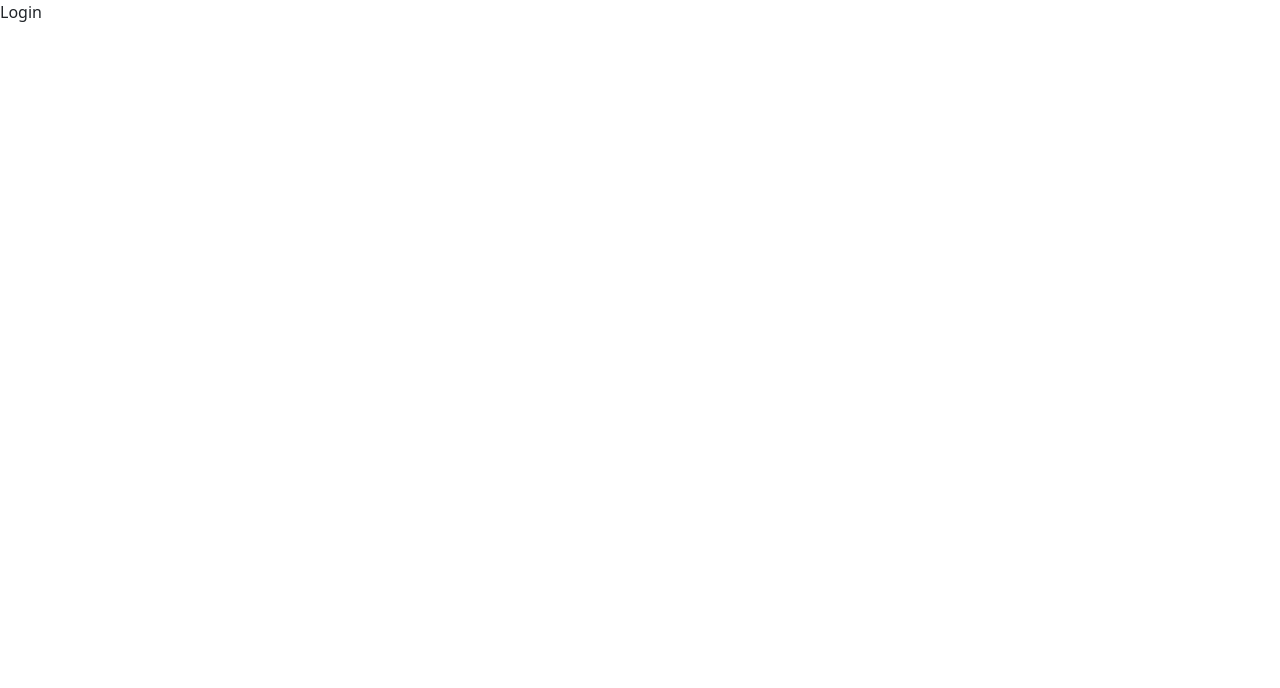
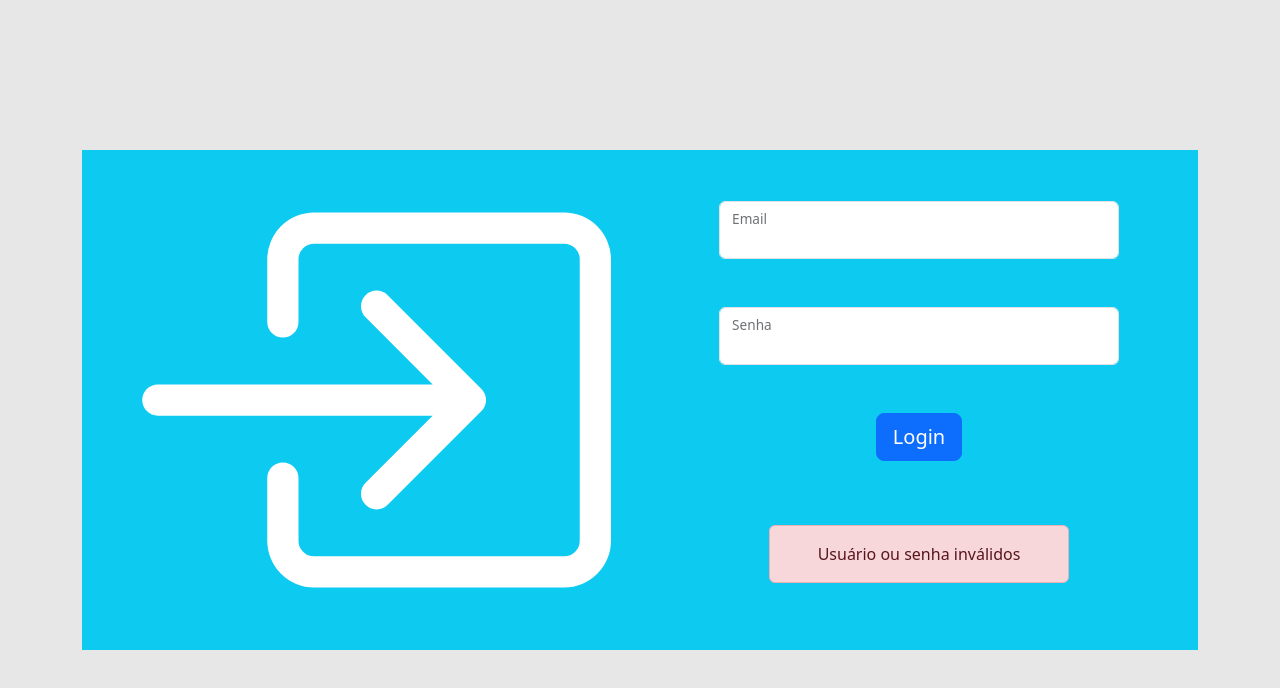
Before and after one commit to Pedro489-could/Minha-loja, a React (Vite) app in the folder client/: page / in a window 1280 px wide. Shown: the top 688 px of the page. Built offline with nearby package versions, Linux system fonts and the light colour scheme.

Commit message:
Criação da página de login, página de erro, e importação da bibliotexa de ícones

```diff
--- a/client/package.json
+++ b/client/package.json
@@ -14,6 +14,7 @@
     "react": "^19.1.1",
     "react-bootstrap": "^2.10.10",
     "react-dom": "^19.1.1",
+    "react-icons": "^5.5.0",
     "react-router-dom": "^7.9.4"
   },
   "devDependencies": {
--- a/client/src/App.jsx
+++ b/client/src/App.jsx
@@ -1,16 +1,18 @@
-import './App.css'
+import "./App.css";
+// Importando o outlet, do REA
+import { Outlet } from "react-router-dom";
 
-import { Outlet } from 'react-router-dom'
+// Importação dos componentes do bootstrap
+import Container from "react-bootstrap/Container"
 
 function App() {
-
   return (
-      <div>
-
+    <div className="App d-flex">
+      <Container className="text-center">
         <Outlet />
-
-      </div>
-  )
+      </Container>
+    </div>
+  );
 }
 
-export default App
+export default App;
--- a/client/src/index.css
+++ b/client/src/index.css
@@ -0,0 +1,14 @@
+/* Estilização das páginas */
+.App{
+    background-color: rgb(231, 231, 231);
+    min-height: 100%;
+}
+
+/* Estilização das mensagens de erro */
+.error{
+    color: red;
+    font-size: 20px;
+    position: absolute;
+    text-align: center;
+    width: 100%;
+}
--- a/client/src/pages/Login.jsx
+++ b/client/src/pages/Login.jsx
@@ -1,8 +1,68 @@
-import React from 'react'
+// Importação dos componentes do bootstrap
+import FloatingLabel from "react-bootstrap/FloatingLabel"
+import Row from "react-bootstrap/Row"
+import Col from "react-bootstrap/Col"
+import Form from "react-bootstrap/Form"
+import Button from "react-bootstrap/Button"
+import Container from "react-bootstrap/Container"
+import Alert from "react-bootstrap/Alert"
+
+// Importação do icone de login
+import { BsBoxArrowInRight } from "react-icons/bs";
 
 const Login = () => {
   return (
-    <div>Login</div>
+    <div>
+      <Container className="justify-content-center align-content-center min-vh-100">
+      {/* Linha para campos de login e icone */}
+      <Row className="bg-info">
+        {/* Coluna com o ícone da página */}
+        <Col>
+          {/* ícone de login */}
+          <BsBoxArrowInRight style={{fontSize:"500px", color:"white"}}/>
+        </Col>
+        {/* Coluna com os campos de login */}
+        <Col className="d-flex flex-column">
+          <Form
+          style={{ width: "75%", margin:"auto", textAlign: "center"}}>
+            {/* Caixinha de email */}
+              <FloatingLabel
+                controlId="inputEmail"
+                label="Email"
+                className="mb-5"
+              >
+                <Form.Control
+                 type="email"
+                />
+              </FloatingLabel>
+            {/* Fim de caixinha de email */}
+            {/* Caixinha de senha */}
+            <FloatingLabel
+             controlId="inputSenha"
+             label="Senha"
+             className="mb-5">
+              <Form.Control
+                type="password"
+              />
+            </FloatingLabel>
+            {/* Fim de caixinha de senha */}
+
+            {/* Botão pra envio */}
+            <Button variant="primary" type="submit" className="mb-5" size="lg">
+              Login
+            </Button>
+
+            {/* Alerta, caso haja algum erro */}
+            <Alert variant="danger" className="my-3 w-75 mx-auto">
+              Usuário ou senha inválidos
+            </Alert>
+          </Form>
+        </Col>
+      </Row>
+
+      </Container>
+
+    </div>
   )
 }
 
--- a/client/src/pages/PaginaErro.jsx
+++ b/client/src/pages/PaginaErro.jsx
@@ -1,9 +1,24 @@
-import React from 'react'
+// Importação dos componentes do bootstrap
+import Button from "react-bootstrap/Button";
+
+// Importação do navigate pra transitar entre páginas
+import { useNavigate } from "react-router-dom";
 
 const PaginaErro = () => {
+  // Variável navigate, pra guardar o retorno do hook
+  const navigate = useNavigate();
   return (
-    <div>PaginaErro</div>
-  )
-}
+    <div className="text-center d-flex min-vh-100 flex-column
+                    justify-content-center align-items-center">
+      <h2>Essa página no existe</h2>
+      <Button
+        variant="warning"
+        onClick={() => {navigate("/home");}}
+      >
+        Voltar para home
+      </Button>
+    </div>
+  );
+};
 
-export default PaginaErro
+export default PaginaErro;
--- a/client/src/pages/RotasProtegidas.jsx
+++ b/client/src/pages/RotasProtegidas.jsx
@@ -1,5 +1,5 @@
 import { Outlet, Navigate } from "react-router-dom"
-
+import Container from "react-bootstrap/Container"
 const RotasProtegidas = () => {
   // Variável para saber se está logado ou não
   const estaLogado = true
@@ -9,14 +9,17 @@ const RotasProtegidas = () => {
   }
 
   return (
-    <div className="App">
+    <div className="App d-flex">
      {/* Barra de navegação fixa na lateral */}
-     <div>
+     <div className="position-fixed top-0 start-0 min-vh-100 bg-danger">
         <h1>Barra de navegação</h1>
      </div>
      {/* Conteúdo principal, dependendo de qual rota está */}
-     <div>
-        <h1>Conteúdo principal</h1>
+     <div className="d-flex flex-column min-vh-100 flex-grow-1 p-2 justify-content-center"
+          style={{marginLeft:"350px"}}>
+        <Container fluid>
+          <h1>Conteúdo principal</h1>
+        </Container>
       </div>
     </div>
   )
```
Also changed, not shown: 1 other file (tests, documents, lock files or other folders).
